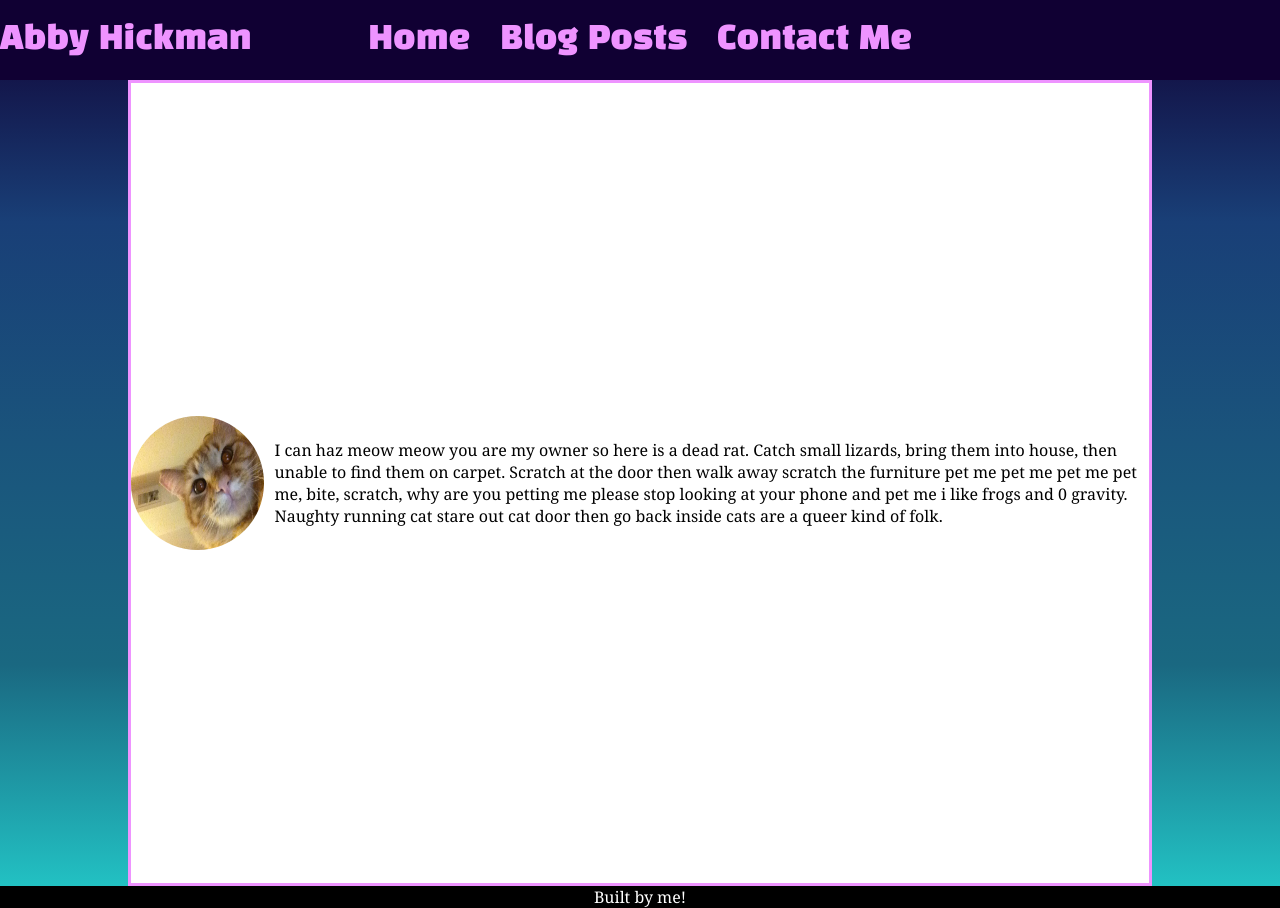
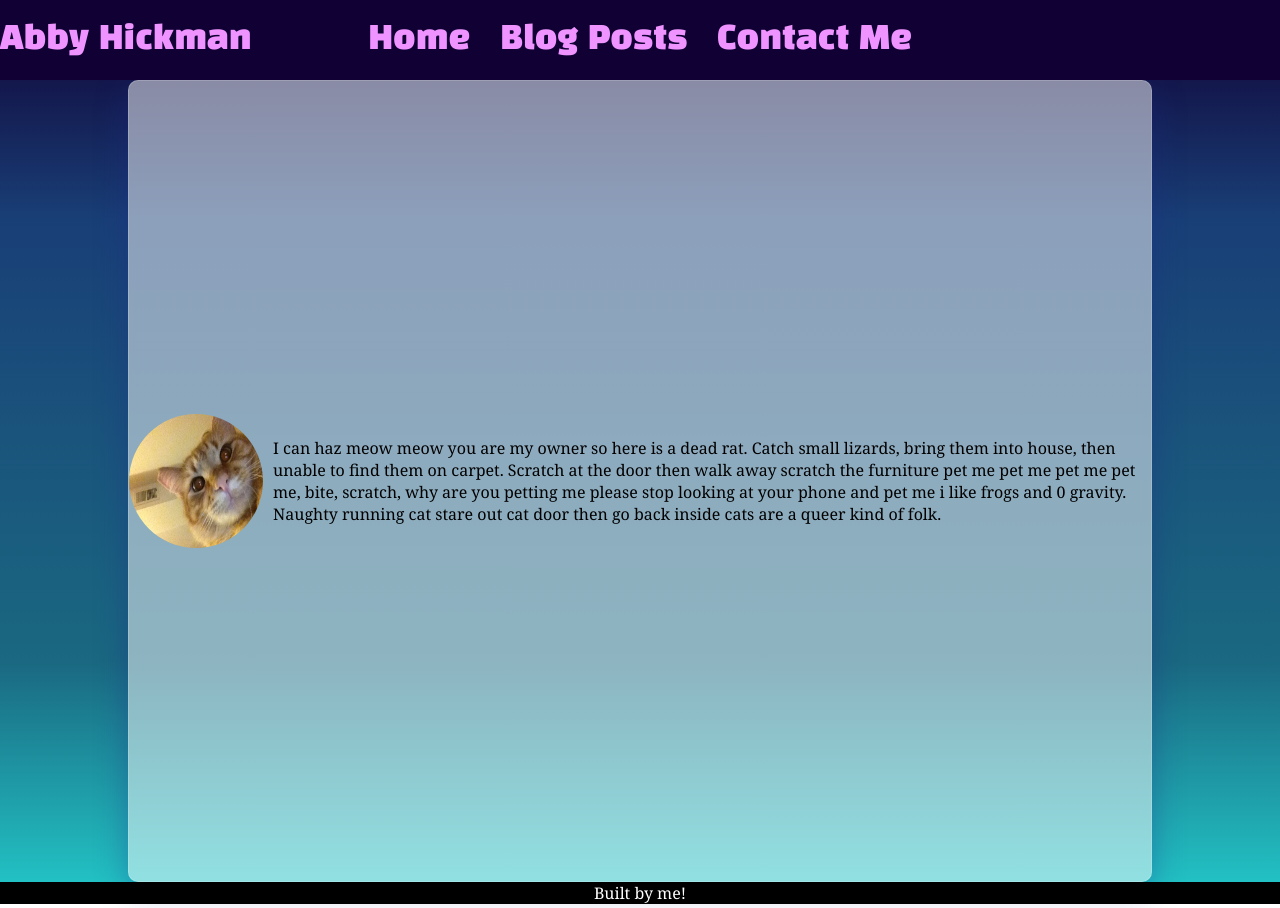
Before and after one commit to Dakota-Schramm/Abby-Blog-Website, a Next.js app: page / in a window 1280 px wide. Built offline with nearby package versions, Linux system fonts and the light colour scheme.

Commit message:
Added glassmorphism to content section on blog pages.

```diff
--- a/src/styles/layout/_content.scss
+++ b/src/styles/layout/_content.scss
@@ -8,11 +8,20 @@
 }
 
 .content {
+  background: rgba(255, 255, 255, 0.5);
+  box-shadow: 0 8px 32px 0 rgba(31, 38, 135, 0.37);
+  backdrop-filter: blur(0.5px);
+  -webkit-backdrop-filter: blur(0.5px);
+  border-radius: 10px;
+  border: 1px solid rgba(255, 255, 255, 0.18);
+
+  /*
   background-color: white;
+  border-style: solid;
+  border-color: $purple;
+  */
   display: flex;
   flex-direction: column;
-  border-style: solid;
-  border-color: $purple;
 
   @include media("<=phone") {
     width: 100%;
--- a/src/styles/main.css
+++ b/src/styles/main.css
@@ -532,7 +532,18 @@
 }
 
 .content {
+  background: rgba(255, 255, 255, 0.5);
+  -webkit-box-shadow: 0 8px 32px 0 rgba(31, 38, 135, 0.37);
+          box-shadow: 0 8px 32px 0 rgba(31, 38, 135, 0.37);
+  backdrop-filter: blur(0.5px);
+  -webkit-backdrop-filter: blur(0.5px);
+  border-radius: 10px;
+  border: 1px solid rgba(255, 255, 255, 0.18);
+  /*
   background-color: white;
+  border-style: solid;
+  border-color: $purple;
+  */
   display: -webkit-box;
   display: -ms-flexbox;
   display: flex;
@@ -540,8 +551,6 @@
   -webkit-box-direction: normal;
       -ms-flex-direction: column;
           flex-direction: column;
-  border-style: solid;
-  border-color: #ee93ff;
 }
 
 @media (max-width: 460px) {
```
Also changed, not shown: 1 other file (tests, documents, lock files or other folders).
